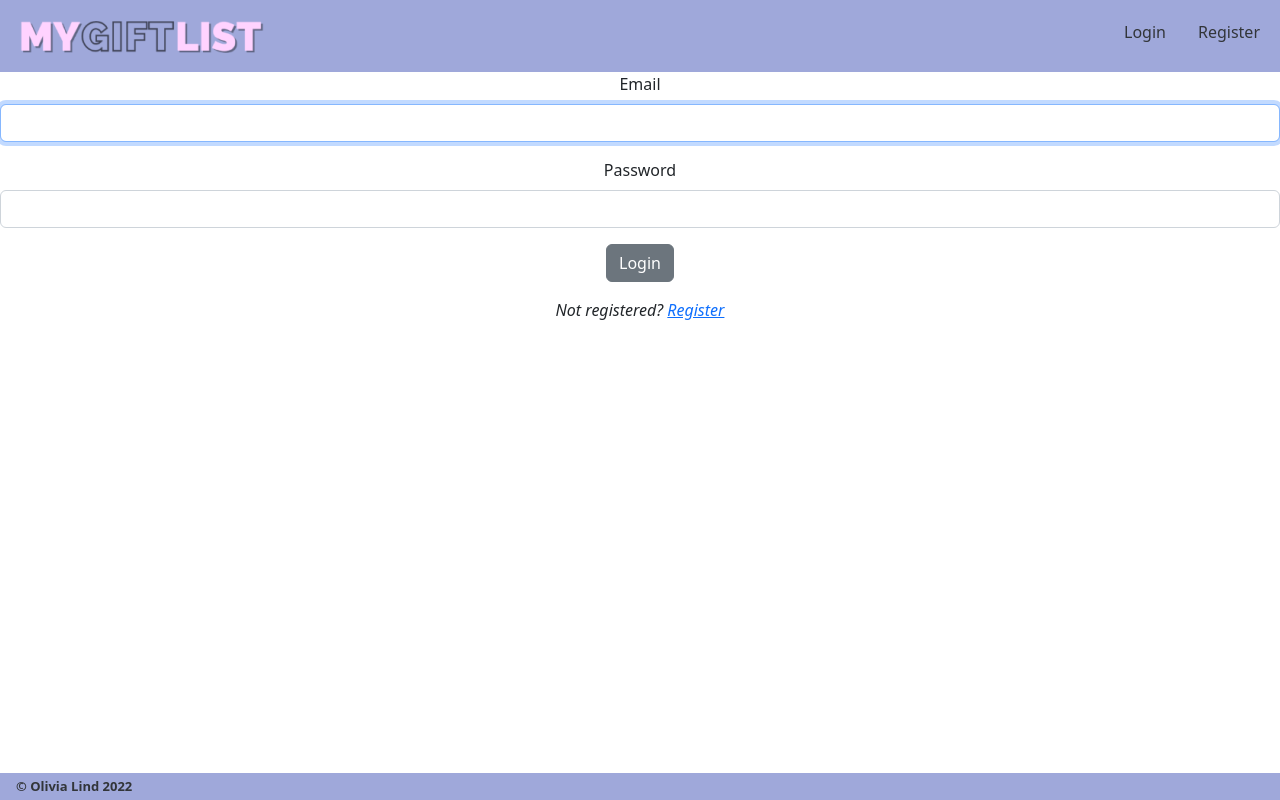
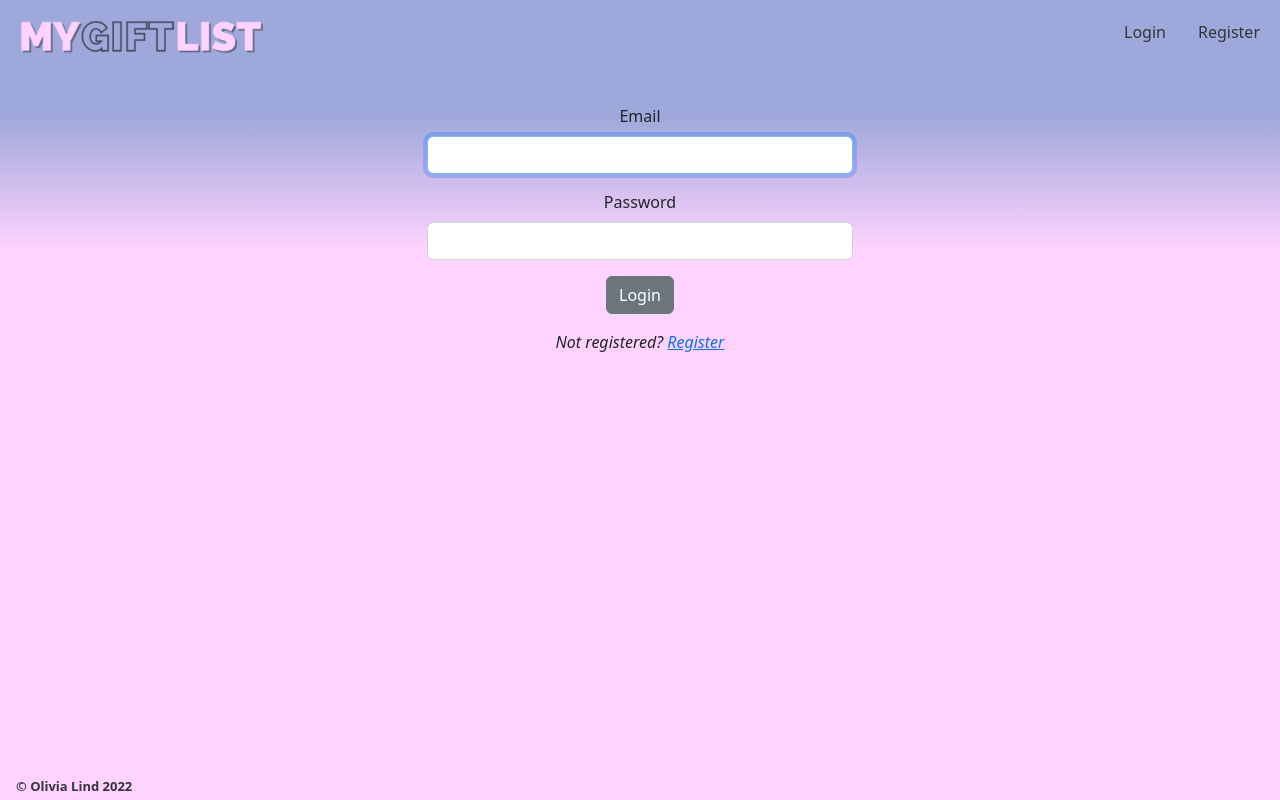
Before and after one commit to eo-lind/MyGiftList, a React (Create React App) app in the folder MyGiftList/client/: page /login in a window 1280 px wide. Built offline with nearby package versions, Linux system fonts and the light colour scheme; no server answers.

Commit message:
styling tweaks to forms

```diff
--- a/MyGiftList/client/public/index.html
+++ b/MyGiftList/client/public/index.html
@@ -24,7 +24,7 @@
       work correctly both with client-side routing and a non-root public URL.
       Learn how to configure a non-root public URL by running `npm run build`.
     -->
-    <title>React App</title>
+    <title>MyGiftList</title>
   </head>
   <body>
     <noscript>You need to enable JavaScript to run this app.</noscript>
--- a/MyGiftList/client/src/components/Custom.css
+++ b/MyGiftList/client/src/components/Custom.css
@@ -66,7 +66,7 @@
 /* -----HEADER/NAV----- */
 
 .nav-main {
-  background-color: #9fa8da;
+  /* background-color: #9fa8da; */
   display: flex;
   flex-flow: row nowrap;
   justify-content: space-between;
@@ -112,7 +112,6 @@ padding-left: 2em;
 /* -----FOOTER/NAV----- */
 
 .nav-footer {
-  background-color: #9fa8da;
   display: flex;
   flex-flow: row nowrap;
   justify-content: space-between;
--- a/MyGiftList/client/src/components/Login.js
+++ b/MyGiftList/client/src/components/Login.js
@@ -17,7 +17,8 @@ export default function Login() {
     }
 
     return (
-        <Form onSubmit={loginSubmit}>
+        <div className="form-card-container">
+            <Form onSubmit={loginSubmit} className="form-card">
                 <fieldset>
                     <FormGroup>
                         <Label for="email">Email</Label>
@@ -44,5 +45,6 @@ export default function Login() {
                     </em>
                 </fieldset>
             </Form>
+        </div>
     )
 }
--- a/MyGiftList/client/src/components/RecipientForm.js
+++ b/MyGiftList/client/src/components/RecipientForm.js
@@ -6,7 +6,8 @@ import { addRecipient } from "../modules/recipientManager";
 const RecipientForm = () => {
   const emptyRecipientObj = {
     name: "",
-    birthday: ""
+    birthday: "",
+    imageUrl: ""
   }
 
   const [recipient, setRecipient] = useState(emptyRecipientObj)
@@ -60,6 +61,20 @@ const RecipientForm = () => {
                           />
                       </FormGroup>
 
+                      <FormGroup className="mgl-form-group">
+                          <Label for="imageUrl">
+                              Grab a photo of them:
+                          </Label>
+                          <Input
+                              type="text"
+                              name="imageUrl"
+                              id="imageUrl"
+                              placeholder="image URL"
+                              value={recipient.imageUrl}
+                              onChange={handleInputChange}
+                          />
+                      </FormGroup>
+
                       <Button className="btn btn-primary" onClick={handleSave}>
                           Submit
                       </Button>
--- a/MyGiftList/client/src/components/Register.js
+++ b/MyGiftList/client/src/components/Register.js
@@ -22,7 +22,8 @@ export default function Register() {
     }
 
     return (
-        <Form onSubmit={registerClick}>
+        <div className="form-card-container">
+            <Form onSubmit={registerClick} className="form-card">
                 <fieldset>
                     <FormGroup>
                         <Label htmlFor="name">Name</Label>
@@ -62,5 +63,6 @@ export default function Register() {
                     </FormGroup>
                 </fieldset>
             </Form>
+        </div>
     )
 }
--- a/MyGiftList/client/src/index.css
+++ b/MyGiftList/client/src/index.css
@@ -1,3 +1,9 @@
+html {
+  background: rgba(255,211,255,1);
+  min-height: 100%;
+  min-width: 100%;
+}
+
 body {
   margin: 0;
   font-family: -apple-system, BlinkMacSystemFont, 'Segoe UI', 'Roboto', 'Oxygen',
@@ -5,6 +11,8 @@ body {
     sans-serif;
   -webkit-font-smoothing: antialiased;
   -moz-osx-font-smoothing: grayscale;
+  background: rgb(159,168,218);
+  background: linear-gradient(180deg, rgba(159,168,218,1) 30%, rgba(255,211,255,1) 65%);
 }
 
 code {
```
Lines whose indentation alone changed are shown as unchanged.
